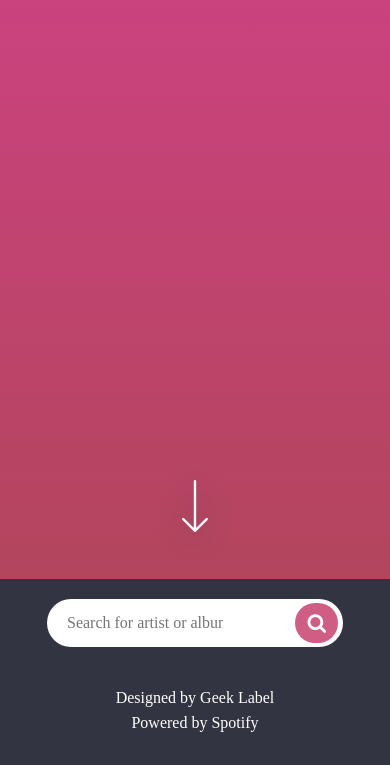
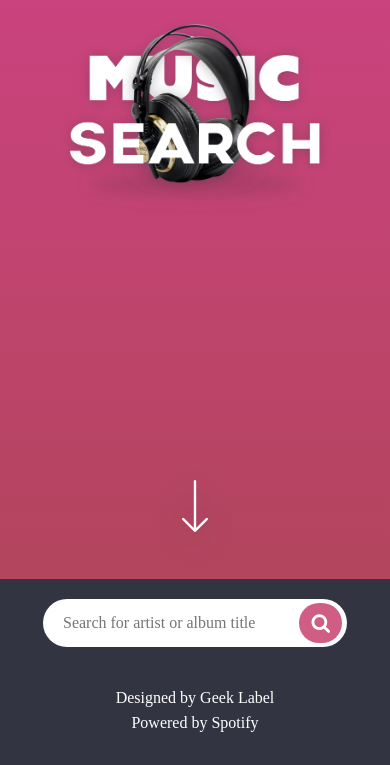
Before and after one commit to faridnaderi/MusicSearch, a plain HTML site: page index.html in a window 390 px wide. Shown: the part 85-850 px from the top of the page. Drawn offline with nearby package versions, Linux system fonts and the light colour scheme; some packages are replaced by stand-ins of ours; a web font is replaced by a local one.

Commit message:
fix : banner image in vertical mobile

```diff
--- a/src/scss/_banner.scss
+++ b/src/scss/_banner.scss
@@ -102,26 +102,37 @@ background-color: #ce4283
             left: 18%;*/
         }
     }
-    .banner.small{
-        .banner-img{bottom:20%;}
+    /*.banner.small {
+        .banner-img {
+            left: 18%;
+            position: absolute;
+            bottom: 20%;
+        }
+    }*/
+    @media (max-height:600px) {
+        .banner .page-arrow {
+            @include animation(pagearrow-lowheight 1s ease-in-out infinite);
+        }
+    }
+
+    @media (max-height:500px) {
+        .banner .page-arrow {
+            display: none !important
+        }
     }
 }
 @media (max-width:400px) {
     .banner {
         .banner-img {
-            width: 90%;
-            bottom: 40%;
-            left: 6%;
+            margin-top:20%;
+            max-height: 200px;
         }
     }
+    /*.banner.small {
+        .banner-img {
+            left: 18%;
+            position: absolute;
+            bottom: 20%;
+        }
+    }*/
 }
-@media (max-height:600px){
-    .banner .page-arrow {
-        @include animation(pagearrow-lowheight 1s ease-in-out infinite);
-    }
-}
-@media (max-height:500px) {
-    .banner .page-arrow {
-        display:none !important
-    }
-}
--- a/src/scss/_search.scss
+++ b/src/scss/_search.scss
@@ -373,7 +373,7 @@
 
         .search-input-container {
             > .container > div {
-                width: 40%;
+                padding-right: 50px;
 
                 button {
                     padding: 10px 12px;
```
Also changed, not shown: assets/StyleSheet.css, assets/StyleSheet.min.css.
